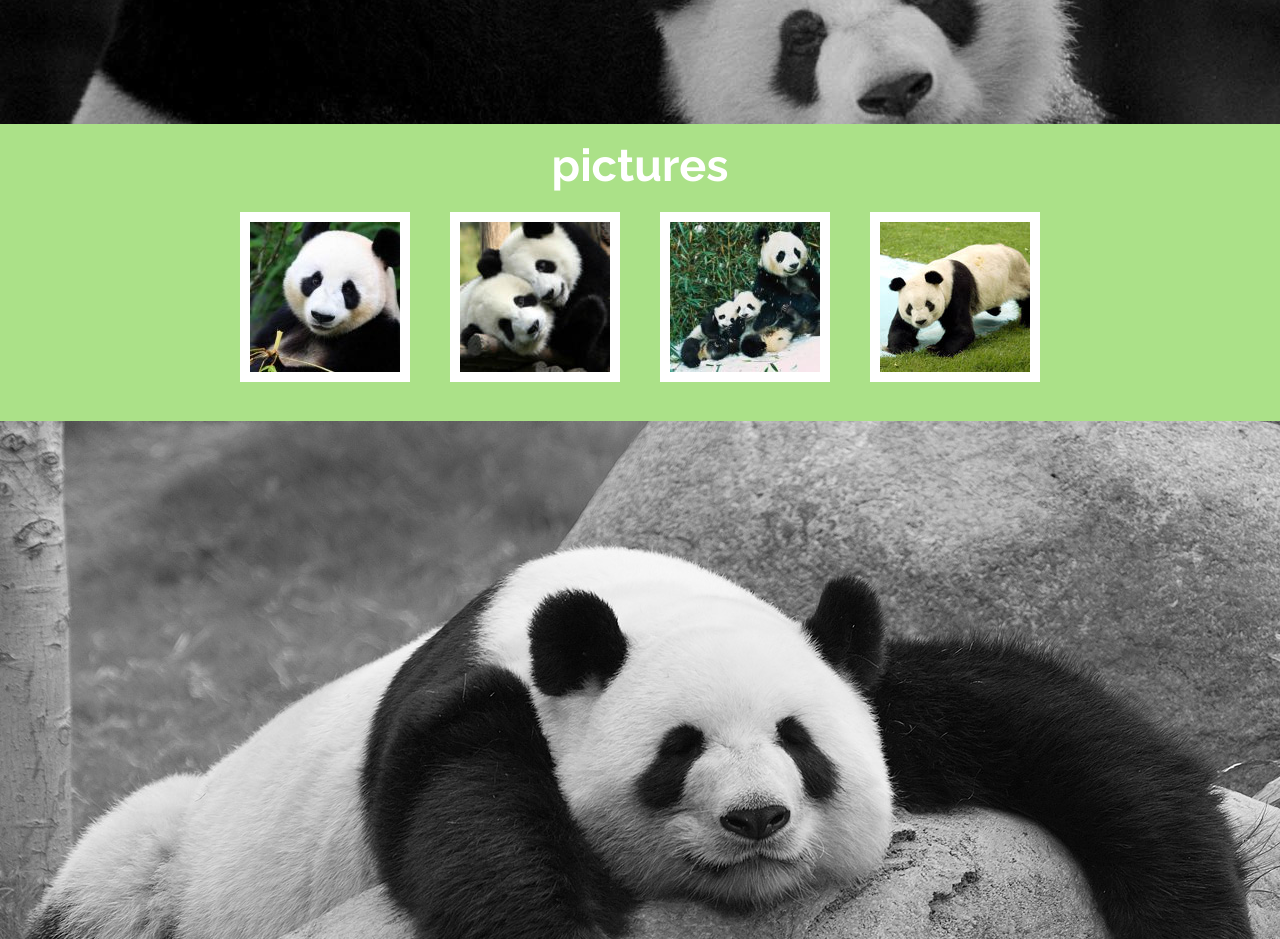
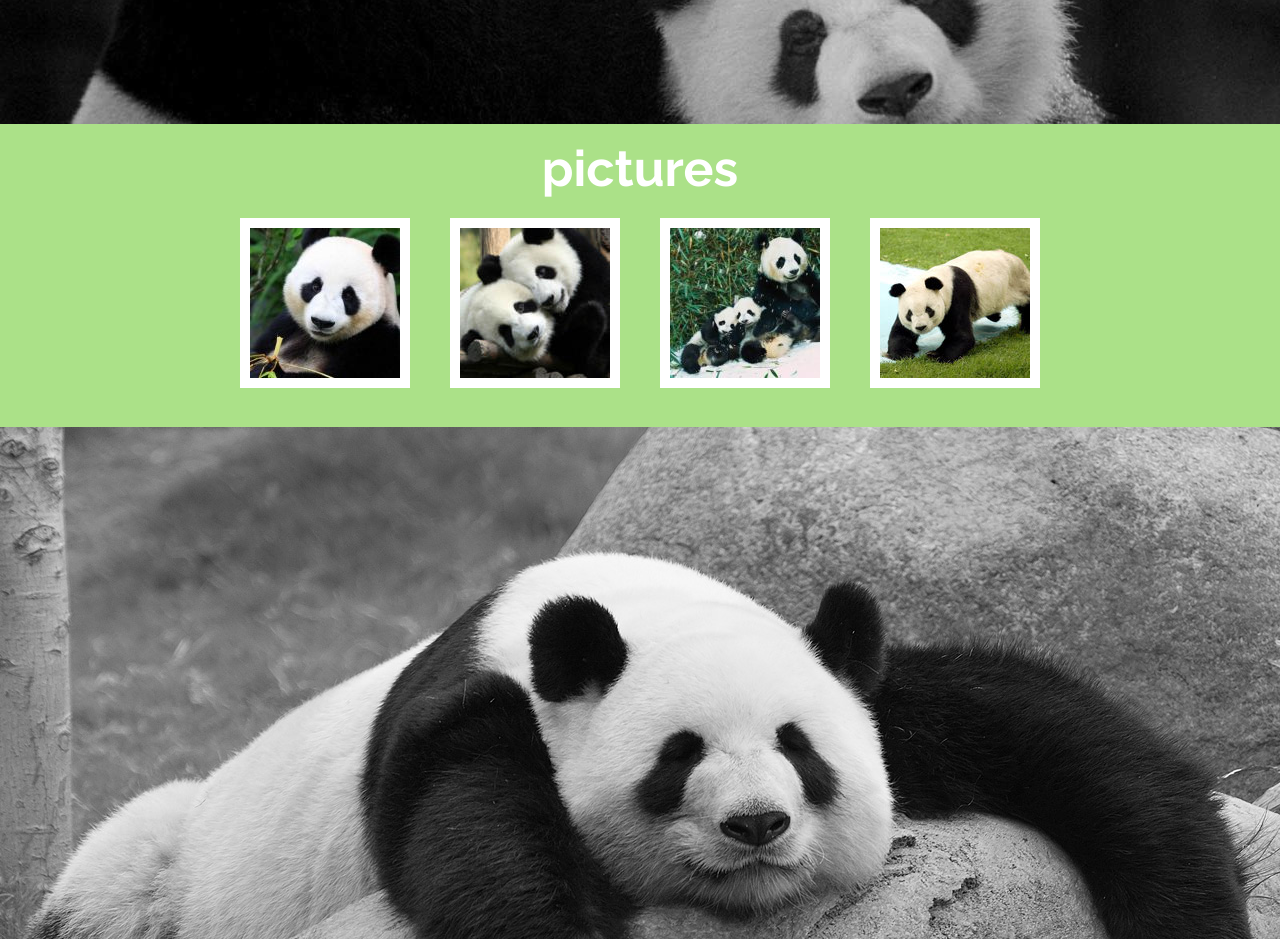
Before and after one commit to GLADYSYOVANAMAMANICAMATICONA/panda, a plain HTML site: page index.html in a window 1280 px wide. Shown: the part 1480-2419 px from the top of the page. Drawn offline with Linux system fonts and the light colour scheme.

Commit message:
clase h1 letra grande

```diff
--- a/assets/css/style.css
+++ b/assets/css/style.css
@@ -6,6 +6,7 @@ font-family: 'Raleway', sans-serif;
 */
 
 /* Escribe tu código acá debajo */
+
 /*para ceterar*/
 *{
   margin: 0px;
@@ -16,7 +17,7 @@ font-family: 'Raleway', sans-serif;
   font-family: 'Raleway', sans-serif;
 
 }
-
+/*solo afecta al header y footer*/
 header, footer{
   text-align: right;
   padding: 20px
@@ -25,7 +26,6 @@ header, footer{
 p{
   font-size: 0.8em;
 }
-
 /*Love Love*/
 .panda{
   text-align: center;
@@ -33,7 +33,7 @@ p{
   padding: 50px;
   margin: 0 auto;
 }
-
+/*imagenes grandes*/
 .about-panda{
   padding: 50px 30px;
   background: #ABE188;
@@ -41,10 +41,13 @@ p{
   border-top: 13px solid #F78E69 ;
   border-bottom: 15px solid #F78E69 ;
 }
+/*imagnes insertados desde javascript*/
 .cssimagen{
   margin: 20px;
   border: 10px solid white;
 }
+
+/*afecta a las imags grandes para blanco y negro*/
 .img-oso{
 width: 100%;
 filter: grayscale(100%);
@@ -52,7 +55,7 @@ filter: grayscale(100%);
 
 #h1{
   background: #ABE188;
-  font-size: 45px;
+  font-size: 50px;
 }
 
 
```
